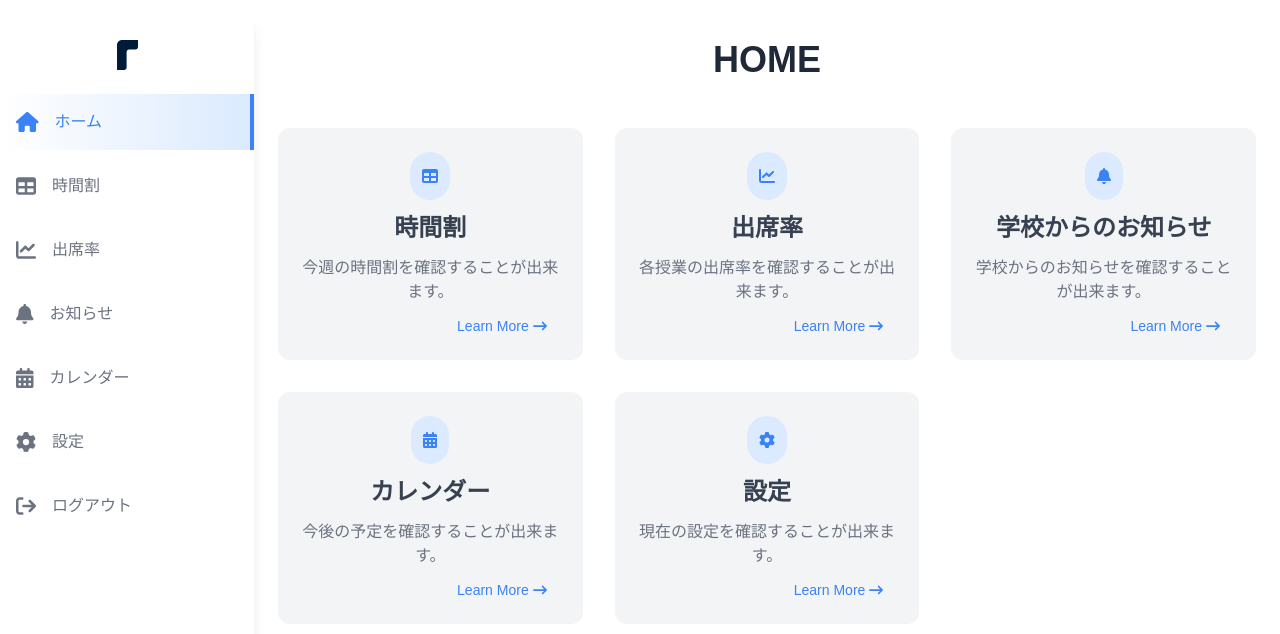
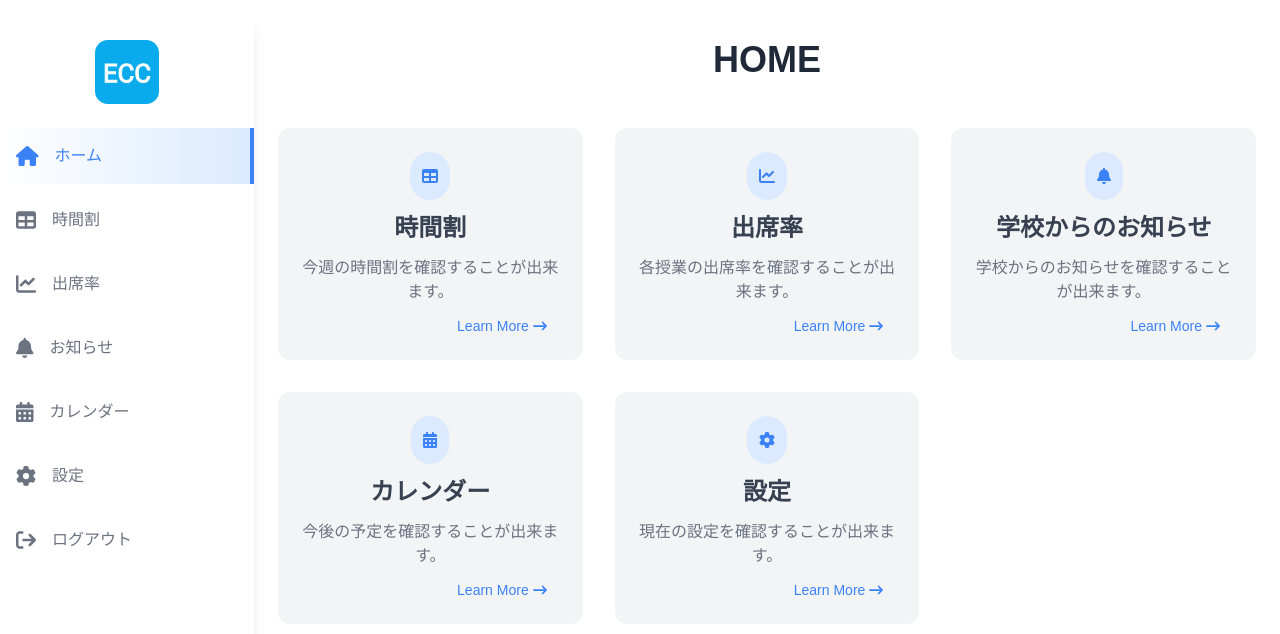
Before and after one commit to ecc-proken/eccSchoolApp-web, a React (Create React App) app: page / in a window 1280 px wide. Shown: the top 634 px of the page. Built offline with nearby package versions, Linux system fonts and the light colour scheme.

Commit message:
update: create logo

```diff
--- a/src/components/template/Layout.tsx
+++ b/src/components/template/Layout.tsx
@@ -10,6 +10,7 @@ import {
   faHome,
 } from '@fortawesome/free-solid-svg-icons';
 import NavItem from 'components/molecules/NavItem';
+import Logo from 'assets/logo.svg';
 
 type Props = {
   children: ReactNode;
@@ -22,45 +23,7 @@ const Layout: VFC<Props> = ({ pageTitle, children }) => {
       <div className='h-full hidden lg:block my-4 shadow-lg relative w-80'>
         <div className='bg-white h-full rounded-2xl'>
           <div className='flex items-center justify-center pt-6'>
-            {/* icon */}
-            <svg
-              width='35'
-              height='30'
-              viewBox='0 0 256 366'
-              version='1.1'
-              preserveAspectRatio='xMidYMid'
-            >
-              <defs>
-                <linearGradient
-                  x1='12.5189534%'
-                  y1='85.2128611%'
-                  x2='88.2282959%'
-                  y2='10.0225497%'
-                  id='linearGradient-1'
-                ></linearGradient>
-              </defs>
-              <g>
-                <path
-                  d='M0,60.8538006 C0,27.245261 27.245304,0 60.8542121,0 L117.027019,0 L255.996549,0 L255.996549,86.5999776 C255.996549,103.404155 242.374096,117.027222 225.569919,117.027222 L145.80812,117.027222 C130.003299,117.277829 117.242615,130.060011 117.027019,145.872817 L117.027019,335.28252 C117.027019,352.087312 103.404567,365.709764 86.5997749,365.709764 L0,365.709764 L0,117.027222 L0,60.8538006 Z'
-                  fill='#001B38'
-                ></path>
-                <circle
-                  fill='url(#linearGradient-1)'
-                  transform='translate(147.013244, 147.014675) rotate(90.000000) translate(-147.013244, -147.014675) '
-                  cx='147.013244'
-                  cy='147.014675'
-                  r='78.9933938'
-                ></circle>
-                <circle
-                  fill='url(#linearGradient-1)'
-                  opacity='0.5'
-                  transform='translate(147.013244, 147.014675) rotate(90.000000) translate(-147.013244, -147.014675) '
-                  cx='147.013244'
-                  cy='147.014675'
-                  r='78.9933938'
-                ></circle>
-              </g>
-            </svg>
+            <img src={Logo} alt='logo' className='h-16' />
           </div>
           <nav className='mt-6'>
             <NavItem icon={faHome} title='ホーム' path='/' selected />
```
Also changed, not shown: src/assets/logo.svg (added).
